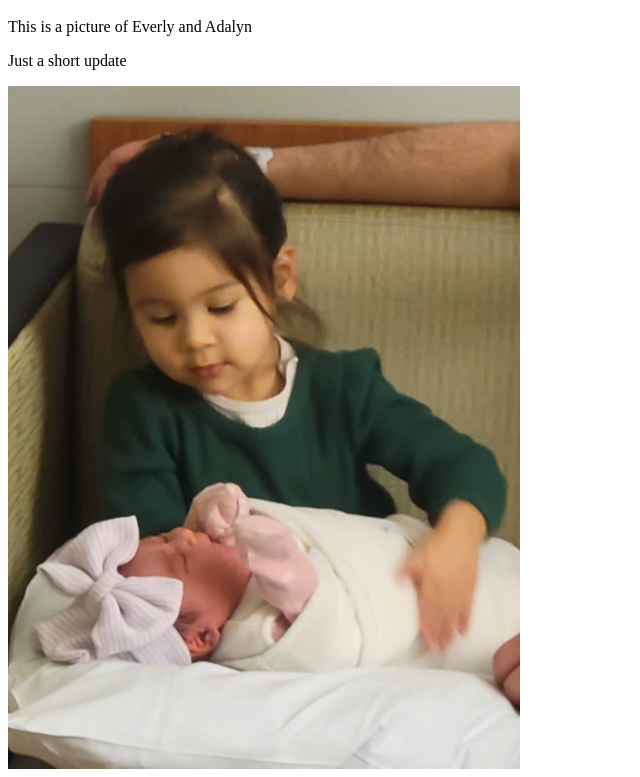
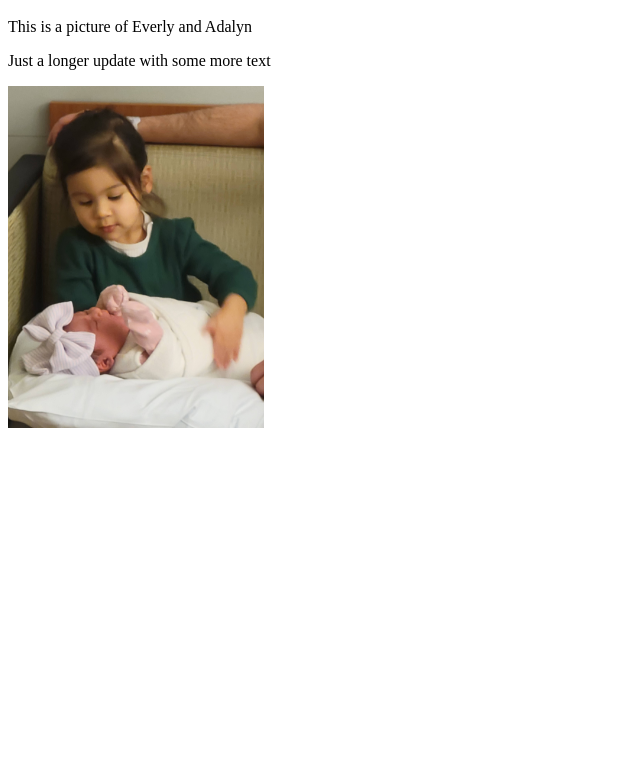
Before and after one commit to dulimarta/from-vercel-demo, a plain HTML site: page index.html in a window 1280 px wide. Shown: the part 48-825 px from the top of the page, without its empty margins (0-640 px from the left). After the commit the page ends 800 px from the top, so only its background shows below. Drawn offline with Linux system fonts and the light colour scheme.

Commit message:
Change picture size and more text

```diff
--- a/index.html
+++ b/index.html
@@ -1,6 +1,6 @@
 <body>
   <h1>Hello Adalyn</h1>
   <p>This is a picture of Everly and Adalyn</p>
-  <p>Just a short update</p>
-  <img src="adalyn1.jpg" width="512" />
+  <p>Just a longer update with some more text</p>
+  <img src="adalyn1.jpg" width="256" />
 </body>
```
